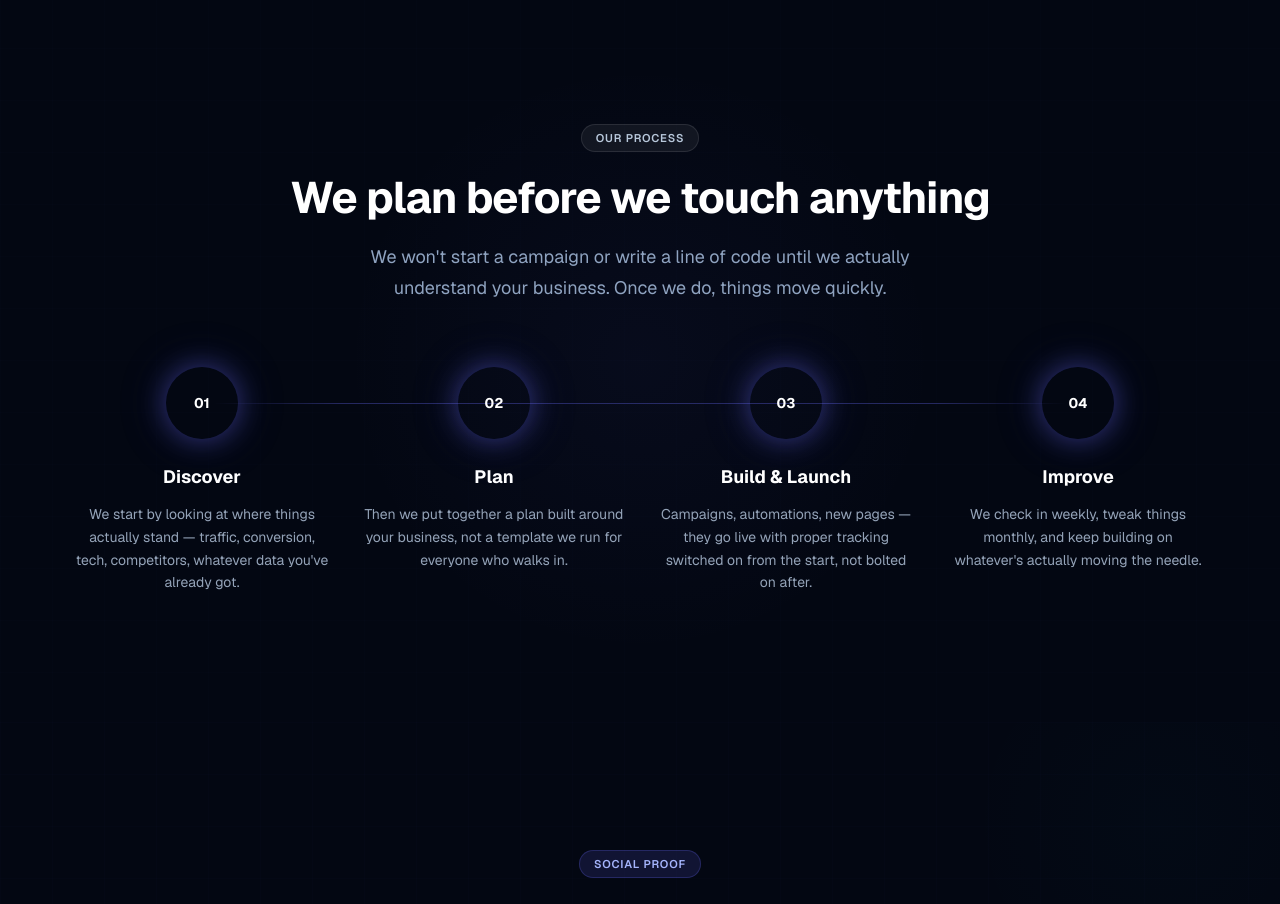
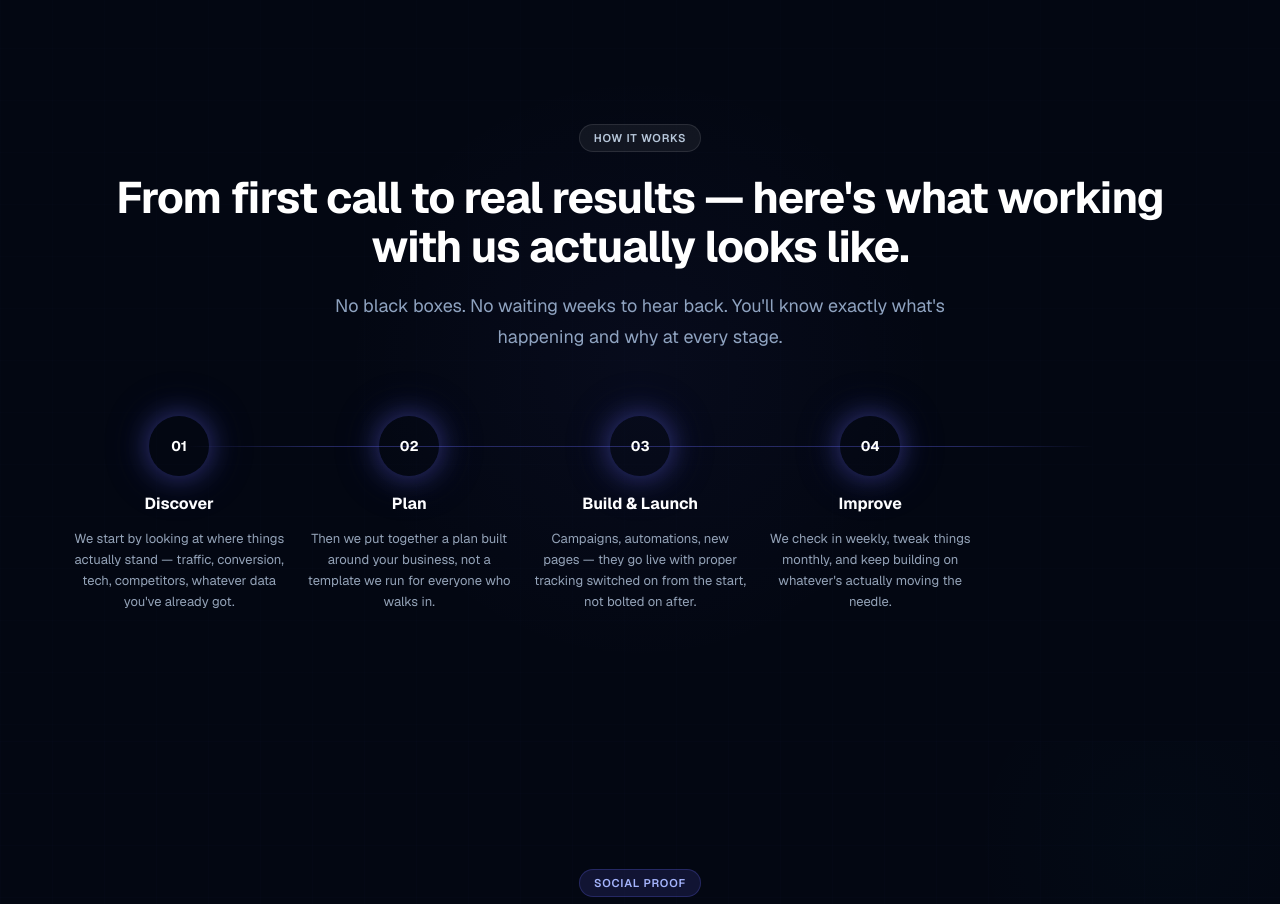
Before and after one commit to issei007-ai/unexusai, a Next.js app: page / in a window 1280 px wide. Shown: the part 5460-6364 px from the top of the page. Built offline with nearby package versions, Linux system fonts and the light colour scheme.

Commit message:
Update process section

```diff
--- a/src/components/sections/ProcessSteps.tsx
+++ b/src/components/sections/ProcessSteps.tsx
@@ -13,15 +13,18 @@ export default function ProcessSteps() {
       <div className="container relative z-10">
         <div className="text-center mb-16">
           <ScrollReveal>
-            <span className="badge badge-dark mb-5 inline-flex">Our process</span>
+            <span className="badge badge-dark mb-5 inline-flex">How it works</span>
           </ScrollReveal>
+
           <ScrollReveal delay={0.1}>
-            <h2 className="text-h2 text-white mb-5">We plan before we touch anything</h2>
+            <h2 className="text-h2 text-white mb-5">
+              From first call to real results — here's what working with us actually looks like.
+            </h2>
           </ScrollReveal>
+
           <ScrollReveal delay={0.2}>
-            <p className="text-lead max-w-xl mx-auto" style={{ color: "var(--color-brand-300)" }}>
-              We won&apos;t start a campaign or write a line of code until we actually understand
-              your business. Once we do, things move quickly.
+            <p className="text-lead max-w-2xl mx-auto" style={{ color: "var(--color-brand-300)" }}>
+              No black boxes. No waiting weeks to hear back. You'll know exactly what's happening and why at every stage.
             </p>
           </ScrollReveal>
         </div>
@@ -31,34 +34,46 @@ export default function ProcessSteps() {
           <div
             className="hidden lg:block absolute h-px"
             style={{
-              top: 36,
-              left: "12.5%",
-              right: "12.5%",
-              background: "linear-gradient(90deg,transparent 0%,rgba(99,102,241,0.35) 15%,rgba(99,102,241,0.35) 85%,transparent 100%)",
+              top: 30,
+              left: "10%",
+              right: "10%",
+              background:
+                "linear-gradient(90deg,transparent 0%,rgba(99,102,241,0.35) 15%,rgba(99,102,241,0.35) 85%,transparent 100%)",
             }}
           />
 
-          <div className="grid md:grid-cols-2 lg:grid-cols-4 gap-8">
+          <div className="grid md:grid-cols-2 lg:grid-cols-5 gap-4">
             {PROCESS_STEPS.map((item, i) => (
               <ScrollReveal key={item.step} delay={i * 0.13} direction="up">
                 <div className="text-center relative group cursor-default">
-                  {/* Circle */}
                   <div
-                    className="w-[72px] h-[72px] rounded-full flex items-center justify-center mx-auto mb-6 relative z-10 transition-transform duration-300 group-hover:scale-110"
+                    className="w-[60px] h-[60px] rounded-full flex items-center justify-center mx-auto mb-4 relative z-10 transition-transform duration-300 group-hover:scale-110"
                     style={{
-                      background: "linear-gradient(135deg,var(--color-accent-500),var(--color-accent-600))",
-                      boxShadow: "0 0 28px rgba(99,102,241,0.45), 0 0 56px rgba(99,102,241,0.15)",
+                      background:
+                        "linear-gradient(135deg,var(--color-accent-500),var(--color-accent-600))",
+                      boxShadow:
+                        "0 0 28px rgba(99,102,241,0.45), 0 0 56px rgba(99,102,241,0.15)",
                     }}
                   >
-                    <span className="text-sm font-bold text-white" style={{ fontFamily: "var(--font-display)" }}>
+                    <span
+                      className="text-sm font-bold text-white"
+                      style={{ fontFamily: "var(--font-display)" }}
+                    >
                       {item.step}
                     </span>
                   </div>
 
-                  <h3 className="font-bold text-lg mb-3 text-white transition-colors group-hover:text-[var(--color-accent-300)]" style={{ fontFamily: "var(--font-display)" }}>
+                  <h3
+                    className="font-bold text-base mb-3 text-white transition-colors group-hover:text-[var(--color-accent-300)]"
+                    style={{ fontFamily: "var(--font-display)" }}
+                  >
                     {item.title}
                   </h3>
-                  <p className="text-sm leading-relaxed" style={{ color: "var(--color-brand-400)" }}>
+
+                  <p
+                    className="text-[13px] leading-relaxed"
+                    style={{ color: "var(--color-brand-400)" }}
+                  >
                     {item.desc}
                   </p>
                 </div>
```
